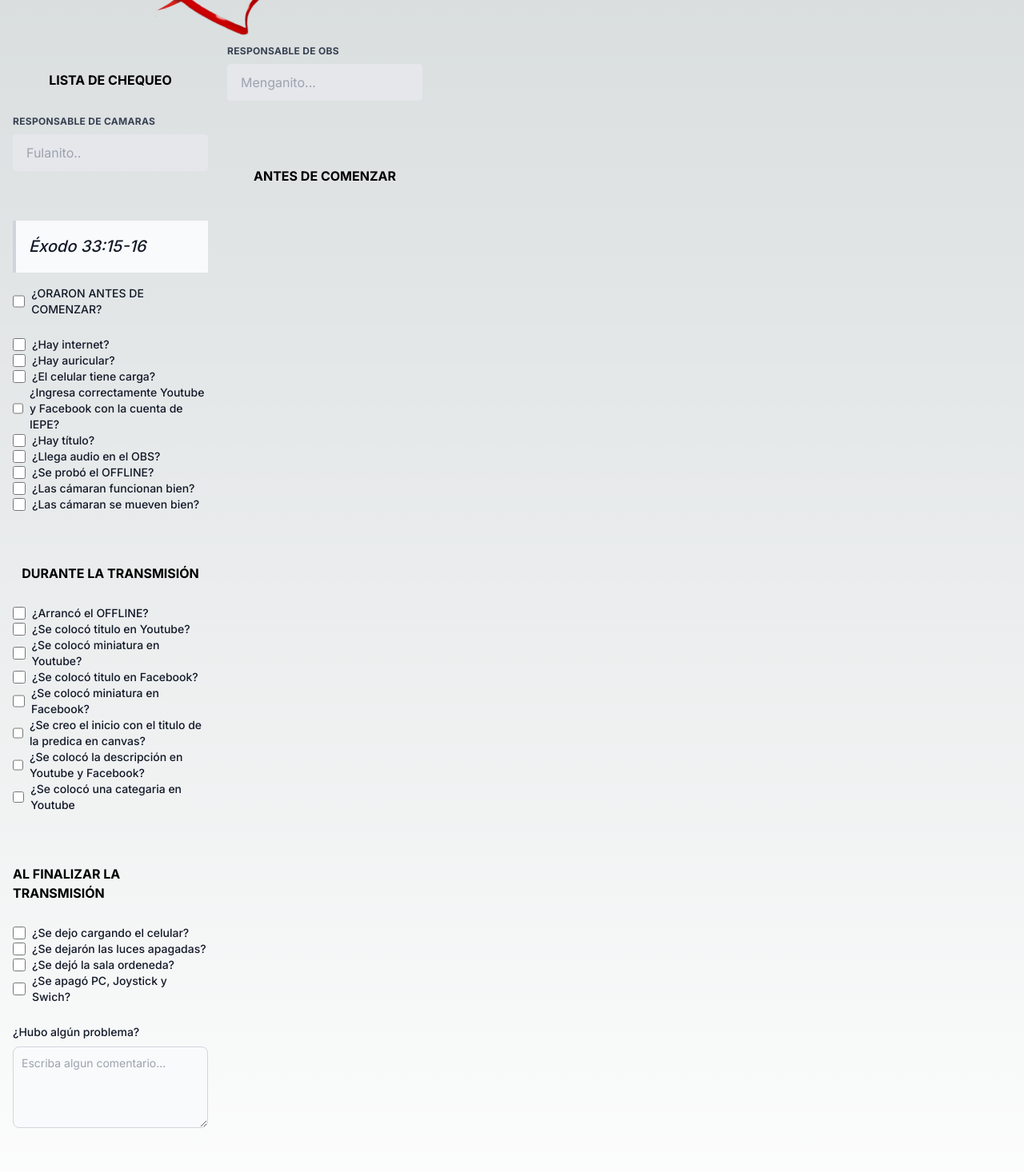
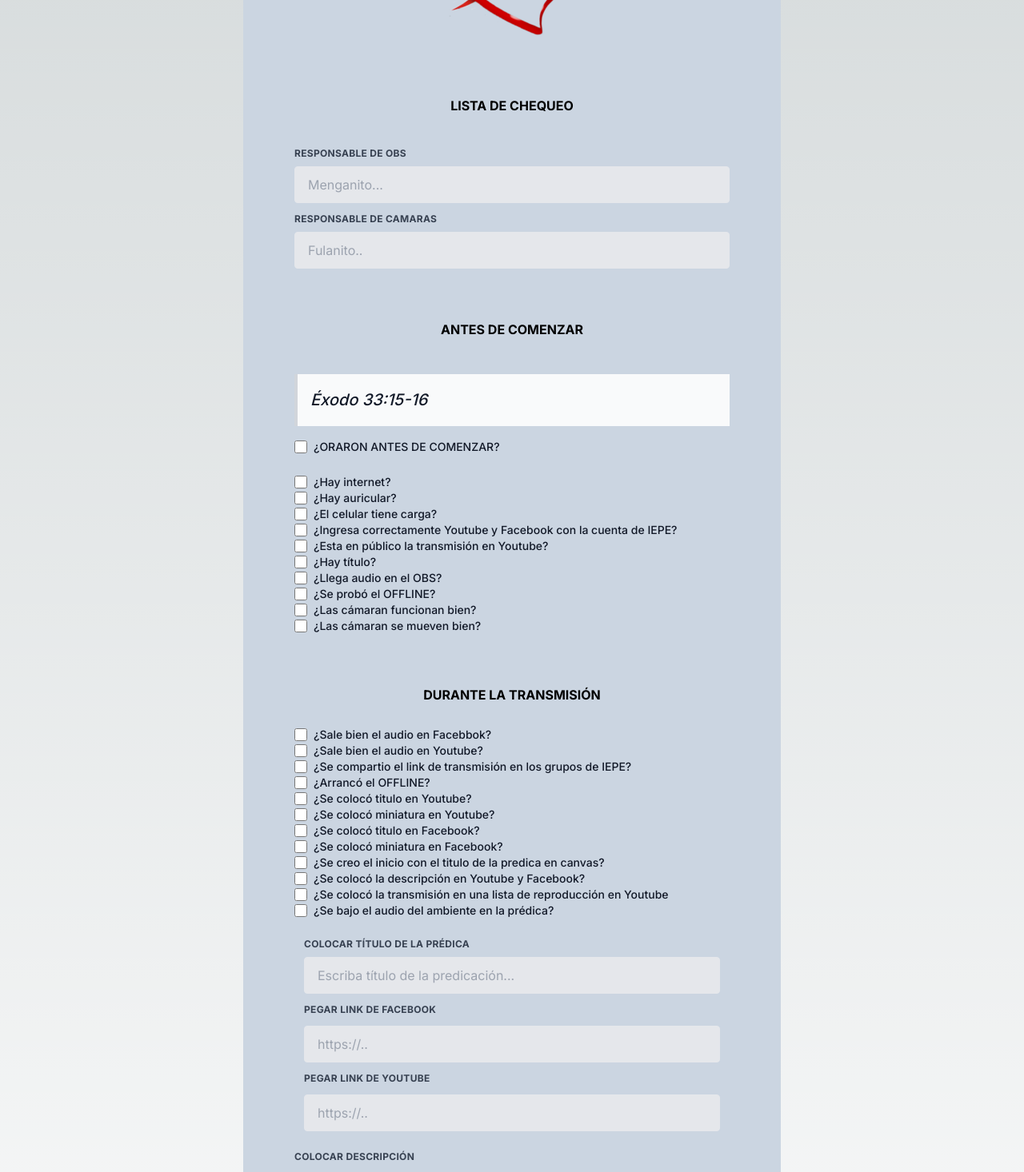
Before and after one commit to ortizvictorw/transmision-iepe, a Next.js app: page /checklist in a window 1280 px wide. Shown: the part 160-1626 px from the top of the page at 80% size. Built offline with nearby package versions, Linux system fonts and the light colour scheme; no server answers.

Commit message:
mejoras UI

```diff
--- a/src/app/checklist/page.tsx
+++ b/src/app/checklist/page.tsx
@@ -53,7 +53,7 @@ export default function CheckList() {
   }
 
   return (
-    <form onSubmit={handleForm} onChange={(e) => handleFormValue(e)} className="m-4 mt-6 w-full max-w-lg">
+    <form onSubmit={handleForm} onChange={(e) => handleFormValue(e)} className="m-4 mt-6 w-full max-w-2xl bg-slate-300 px-16 rounded-md mx-auto">
       <div className='sm:mx-auto sm:w-full sm:max-w-sm'>
         <Image
           className='mx-auto w-auto'
@@ -64,21 +64,24 @@ export default function CheckList() {
         />
       </div>
       <div className="flex flex-wrap -mx-3 mb-6">
-        <h1 className="font-bold mx-auto my-8 uppercase">Lista de chequeo</h1>
-        <div className="w-full md:w-1/2 px-3 mb-6 md:mb-0">
+      <h1 className="font-bold mx-auto mt-16 mb-7 uppercase">Lista de chequeo</h1>
+
+        <div className="w-full p-3">
           <label className="block uppercase tracking-wide text-gray-700 text-xs font-bold mb-2" htmlFor="responsable-obs">
             Responsable de OBS
           </label>
-          <input className="appearance-none block w-full bg-gray-200 text-gray-700 border rounded py-3 px-4 mb-3 leading-tight focus:outline-none focus:bg-white" id="responsable-obs" type="text" placeholder="Menganito..." />
+          <input className="appearance-none block w-full bg-gray-200 text-gray-700 border border-gray-200 rounded py-3 px-4 leading-tight focus:outline-none focus:bg-white focus:border-gray-500" id="responsable-obs" type="text" placeholder="Menganito..." />
         </div>
-        <div className="w-full md:w-1/2 px-3">
+
+        <div className="w-full  px-3">
           <label className="block uppercase tracking-wide text-gray-700 text-xs font-bold mb-2" htmlFor="responsable-cam">
             Responsable de Camaras
           </label>
           <input className="appearance-none block w-full bg-gray-200 text-gray-700 border border-gray-200 rounded py-3 px-4 leading-tight focus:outline-none focus:bg-white focus:border-gray-500" id="responsable-cam" type="text" placeholder="Fulanito.." />
         </div>
+
         <h1 className="font-bold mx-auto mt-16 mb-7 uppercase">ANTES DE COMENZAR</h1>
-        <div className="w-full md:w-1/2 px-3">
+        <div className="w-full  px-3">
           <blockquote className="p-4 my-4 border-l-4 border-gray-300 bg-gray-50 dark:border-gray-500 dark:bg-gray-800">
             <p className="text-xl italic font-medium leading-relaxed text-gray-900 dark:text-white">Éxodo 33:15-16</p>
           </blockquote>
@@ -109,6 +112,11 @@ export default function CheckList() {
           </div>
 
           <div className="flex items-center">
+            <input id="public-checkbox" type="checkbox" value="" className="w-4 h-4 text-blue-600 bg-gray-100 border-gray-300 rounded focus:ring-blue-500 dark:focus:ring-blue-600 dark:ring-offset-gray-800 focus:ring-2 dark:bg-gray-700 dark:border-gray-600" />
+            <label htmlFor="public-checkbox" className="ml-2 text-sm font-medium text-gray-900 dark:text-gray-300">¿Esta en público la transmisión en Youtube?</label>
+          </div>
+
+          <div className="flex items-center">
             <input id="tittle-checkbox" type="checkbox" value="" className="w-4 h-4 text-blue-600 bg-gray-100 border-gray-300 rounded focus:ring-blue-500 dark:focus:ring-blue-600 dark:ring-offset-gray-800 focus:ring-2 dark:bg-gray-700 dark:border-gray-600" />
             <label htmlFor="tittle-checkbox" className="ml-2 text-sm font-medium text-gray-900 dark:text-gray-300">¿Hay título?</label>
           </div>
@@ -134,6 +142,21 @@ export default function CheckList() {
           </div>
 
           <h1 className="flex justify-center font-bold mx-auto mt-16 mb-7 uppercase">DURANTE LA TRANSMISIÓN</h1>
+
+          <div className="flex items-center">
+            <input id="audio-facebook-checkbox" type="checkbox" value="" className="w-4 h-4 text-blue-600 bg-gray-100 border-gray-300 rounded focus:ring-blue-500 dark:focus:ring-blue-600 dark:ring-offset-gray-800 focus:ring-2 dark:bg-gray-700 dark:border-gray-600" />
+            <label htmlFor="audio-facebook-checkbox" className="ml-2 text-sm font-medium text-gray-900 dark:text-gray-300">¿Sale bien el audio en Facebbok?</label>
+          </div>
+
+          <div className="flex items-center">
+            <input id="audio-youtube-checkbox" type="checkbox" value="" className="w-4 h-4 text-blue-600 bg-gray-100 border-gray-300 rounded focus:ring-blue-500 dark:focus:ring-blue-600 dark:ring-offset-gray-800 focus:ring-2 dark:bg-gray-700 dark:border-gray-600" />
+            <label htmlFor="audio-youtube-checkbox" className="ml-2 text-sm font-medium text-gray-900 dark:text-gray-300">¿Sale bien el audio en Youtube?</label>
+          </div>
+
+          <div className="flex items-center">
+            <input id="shared-checkbox" type="checkbox" value="" className="w-4 h-4 text-blue-600 bg-gray-100 border-gray-300 rounded focus:ring-blue-500 dark:focus:ring-blue-600 dark:ring-offset-gray-800 focus:ring-2 dark:bg-gray-700 dark:border-gray-600" />
+            <label htmlFor="shared-checkbox" className="ml-2 text-sm font-medium text-gray-900 dark:text-gray-300">¿Se compartio el link de transmisión en los grupos de IEPE?</label>
+          </div>
 
           <div className="flex items-center">
             <input id="offline-start-checkbox" type="checkbox" value="" className="w-4 h-4 text-blue-600 bg-gray-100 border-gray-300 rounded focus:ring-blue-500 dark:focus:ring-blue-600 dark:ring-offset-gray-800 focus:ring-2 dark:bg-gray-700 dark:border-gray-600" />
@@ -172,9 +195,38 @@ export default function CheckList() {
 
           <div className="flex items-center">
             <input id="category-checkbox" type="checkbox" value="" className="w-4 h-4 text-blue-600 bg-gray-100 border-gray-300 rounded focus:ring-blue-500 dark:focus:ring-blue-600 dark:ring-offset-gray-800 focus:ring-2 dark:bg-gray-700 dark:border-gray-600" />
-            <label htmlFor="category-checkbox" className="ml-2 text-sm font-medium text-gray-900 dark:text-gray-300">¿Se colocó una categaria en Youtube</label>
+            <label htmlFor="category-checkbox" className="ml-2 text-sm font-medium text-gray-900 dark:text-gray-300">¿Se colocó la transmisión en una lista de reproducción en Youtube</label>
           </div>
 
+
+
+          <div className="flex items-center">
+            <input id="audio-ambiente-checkbox" type="checkbox" value="" className="w-4 h-4 text-blue-600 bg-gray-100 border-gray-300 rounded focus:ring-blue-500 dark:focus:ring-blue-600 dark:ring-offset-gray-800 focus:ring-2 dark:bg-gray-700 dark:border-gray-600" />
+            <label htmlFor="audio-ambiente-checkbox" className="ml-2 text-sm font-medium text-gray-900 dark:text-gray-300">¿Se bajo el audio del ambiente en la prédica?</label>
+          </div>
+
+          <div className="w-full p-3 mt-3">
+
+          <label className="block uppercase tracking-wide text-gray-700 text-xs font-bold mb-2" htmlFor="predica-tittle">
+          Colocar título de la prédica
+          </label>
+          <input id="predica-tittle" className="appearance-none block w-full bg-gray-200 text-gray-700 border border-gray-200 rounded py-3 px-4 leading-tight focus:outline-none focus:bg-white focus:border-gray-500" type="text" placeholder="Escriba título de la predicación..." />
+
+          <label className="block uppercase tracking-wide text-gray-700 text-xs font-bold my-3" htmlFor="link-facebook">
+          Pegar link de Facebook
+          </label>
+          <input id="link-facebook" className="appearance-none block w-full bg-gray-200 text-gray-700 border border-gray-200 rounded py-3 px-4 leading-tight focus:outline-none focus:bg-white focus:border-gray-500" type="text" placeholder="https://.." />
+
+          <label className="block uppercase tracking-wide text-gray-700 text-xs font-bold my-3"  htmlFor="link-youtube">
+          Pegar link de Youtube
+          </label>
+          <input id="link-youtube" className="appearance-none block w-full bg-gray-200 text-gray-700 border border-gray-200 rounded py-3 px-4 leading-tight focus:outline-none focus:bg-white focus:border-gray-500" type="text" placeholder="https://.." />
+        </div>
+
+        <label className="block uppercase tracking-wide text-gray-700 text-xs font-bold my-3"  htmlFor="link-youtube">
+          Colocar descripción
+          </label>
+          <textarea id="description-text" rows={4} className="appearance-none block w-full bg-gray-200 text-gray-700 border border-gray-200 rounded py-3 px-4 leading-tight focus:outline-none focus:bg-white focus:border-gray-500" placeholder="Escriba la descrición..."></textarea>
           <h1 className="flex justify-center font-bold mx-auto mt-16 mb-7 uppercase">AL FINALIZAR LA TRANSMISIÓN</h1>
 
           <div className="flex items-center">
@@ -193,8 +245,12 @@ export default function CheckList() {
             <input id="off-checkbox" type="checkbox" value="" className="w-4 h-4 text-blue-600 bg-gray-100 border-gray-300 rounded focus:ring-blue-500 dark:focus:ring-blue-600 dark:ring-offset-gray-800 focus:ring-2 dark:bg-gray-700 dark:border-gray-600" />
             <label htmlFor="off-checkbox" className="ml-2 text-sm font-medium text-gray-900 dark:text-gray-300">¿Se apagó PC, Joystick y Swich?</label>
           </div>
-          <label htmlFor="message" className="mt-6 block mb-2 text-sm font-medium text-gray-900 dark:text-white">¿Hubo algún problema?</label>
-          <textarea id="message" rows={4} className="block p-2.5 w-full text-sm text-gray-900 bg-gray-50 rounded-lg border border-gray-300 focus:ring-blue-500 focus:border-blue-500 dark:bg-gray-700 dark:border-gray-600 dark:placeholder-gray-400 dark:text-white dark:focus:ring-blue-500 dark:focus:border-blue-500" placeholder="Escriba algun comentario..."></textarea>
+          <label htmlFor="message" className="block uppercase tracking-wide text-gray-700 text-xs font-bold my-3">¿Algo para mejorar o comentar?</label>
+          <textarea id="message" rows={4} className="appearance-none block w-full bg-gray-200 text-gray-700 border border-gray-200 rounded py-3 px-4 leading-tight focus:outline-none focus:bg-white focus:border-gray-500" placeholder="
+          *Comentario uno
+
+          *Comentario dos
+          "></textarea>
           <div className="flex justify-center my-16">
             {
               valid ? (
```
